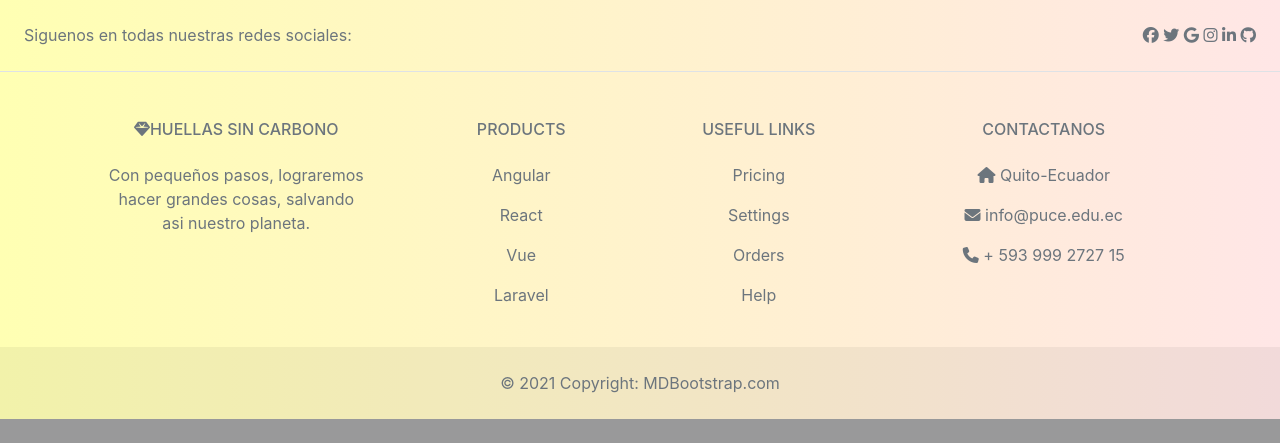
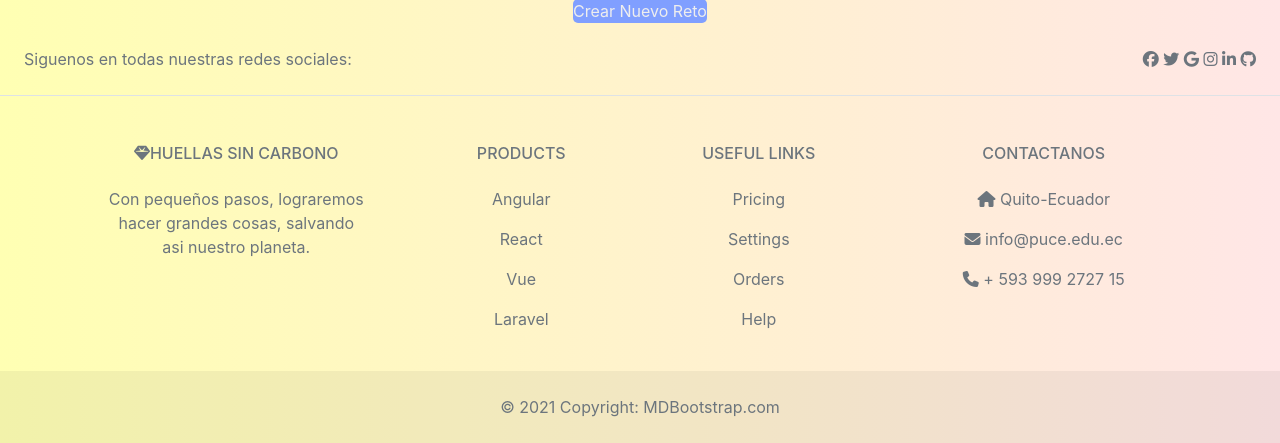
Before and after one commit to lfcepe/Challenge, a Django app: page / in a window 1280 px wide. Shown: the part 1013-1456 px from the top of the page. Before the commit the page ends 1432 px from the top, so only its background shows below. Run offline with Django 4.2, Linux system fonts and the light colour scheme; some libraries are stand-ins or nearby versions.

Commit message:
modificacion de index, creacion de retos para administradores

```diff
--- a/challenge/retoshuellascarbono/templates/index.html
+++ b/challenge/retoshuellascarbono/templates/index.html
@@ -29,6 +29,8 @@
     </div>
 </header>
 <body>
+    <center><a href="{% url "crear_reto" %}" class="btn btn-secondary">Crear Nuevo Reto</a></center>
+
     {% comment %} este es el enlace a las tarjetas con los retos {% endcomment %}
     {% include "cards.html" %}
 </body>
--- a/challenge/retoshuellascarbono/urls.py
+++ b/challenge/retoshuellascarbono/urls.py
@@ -16,4 +16,5 @@
     path('respuestaretos_form/<int:reto_id>/', views.respuestas_usuarios, name='respuestas_form'),
     path('administrar_retos_respuestas/', views.administrar_respuestas , name='administrar_respuestas'),
     path('ranking/', views.ranking, name='ranking'),
+    path('crear_reto/', views.crear_reto, name='crear_reto'),
 ]
--- a/challenge/retoshuellascarbono/views.py
+++ b/challenge/retoshuellascarbono/views.py
@@ -2,12 +2,13 @@
 from django.http import HttpResponse
 from django.shortcuts import render, get_object_or_404, redirect
 from django.contrib.auth.views import LoginView
-from django.contrib.auth.decorators import login_required
+from django.contrib.auth.decorators import login_required, user_passes_test
 from django.contrib.auth.models import User
 from django.contrib import messages
 from .models import Retos, Retosrespuesta, Poemas, Dibujos, Rankings
 from .forms import Retosrespuesta_form, Reto_form, Dibujos_form, Poemas_form, UserRegistrationForm
-# Create your views here.
+
+#  Create your views here.
 
 def index(request):
     template = loader.get_template('index.html')
@@ -121,3 +122,19 @@
 def ranking(request):
     rankings = Rankings.objects.all().order_by('-puntaje')
     return render(request, 'ranking.html', {'rankings': rankings})
+
+#Retos Administradores
+def es_administrador(user):
+    return user.groups.filter(name='administradores').exists()
+
+@login_required
+@user_passes_test(es_administrador)
+def crear_reto(request):
+    if request.method == 'POST':
+        form = Reto_form(request.POST)
+        if form.is_valid():
+            form.save()
+            return redirect('index')
+    else:
+        form = Reto_form()
+    return render(request, 'retos_form.html', {'form': form})
```
Also changed, not shown: challenge/db.sqlite3.
